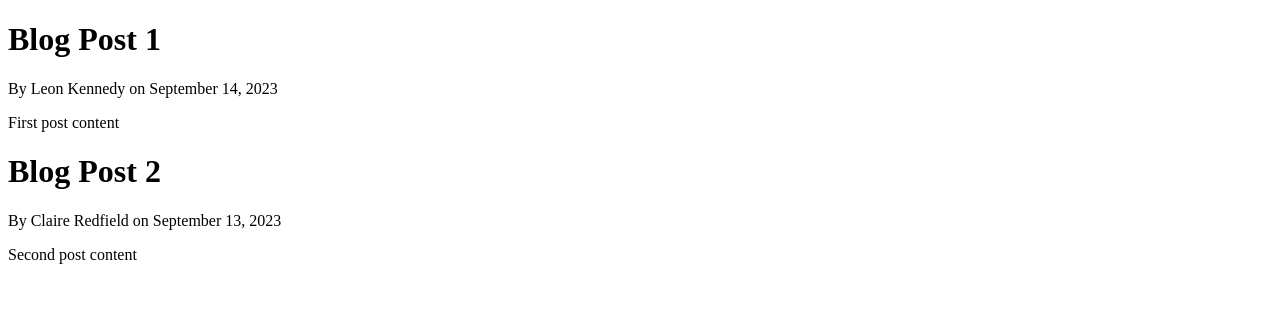
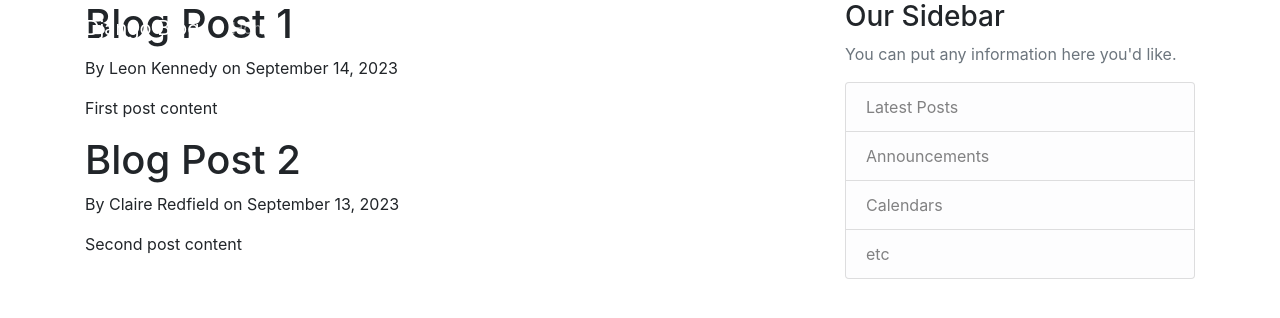
Before and after one commit to CandaceAndrews/Python-Django-Web-App, a Django app: page / in a window 1280 px wide. Shown: the top 318 px of the page. Run offline with Django 4.2, Linux system fonts and the light colour scheme; some libraries are stand-ins or nearby versions.

Commit message:
css for templates

```diff
--- a/blog/templates/blog/base.html
+++ b/blog/templates/blog/base.html
@@ -1,6 +1,13 @@
 <!DOCTYPE html>
 <html>
 <head>
+    <!-- Required meta tags -->
+    <meta charset="utf-8">
+    <meta name="viewport" content="width=device-width, initial-scale=1, shrink-to-fit=no">
+
+    <!-- Bootstrap CSS -->
+    <link rel="stylesheet" href="https://cdn.jsdelivr.net/npm/bootstrap@4.0.0/dist/css/bootstrap.min.css" integrity="sha384-Gn5384xqQ1aoWXA+058RXPxPg6fy4IWvTNh0E263XmFcJlSAwiGgFAW/dAiS6JXm" crossorigin="anonymous">
+
     {% if title %}
         <title>Django Blog - {{ title }}</title>
         {% else %}
@@ -8,6 +15,55 @@
     {% endif %}
 </head>
 <body>
-    {% block content %}{% endblock %}
+    <!-- Navigation Bar -->
+    <header class="site-header">
+        <nav class="navbar navbar-expand-md navbar-dark bg-steel fixed-top">
+            <div class="container">
+            <a class="navbar-brand mr-4" href="/">Django Blog</a>
+            <button class="navbar-toggler" type="button" data-toggle="collapse" data-target="#navbarToggle" aria-controls="navbarToggle" aria-expanded="false" aria-label="Toggle navigation">
+            <span class="navbar-toggler-icon"></span>
+            </button>
+            <div class="collapse navbar-collapse" id="navbarToggle">
+                <div class="navbar-nav mr-auto">
+                <a class="nav-item nav-link" href="/">Home</a>
+                <a class="nav-item nav-link" href="/about">About</a>
+                </div>
+                <!-- Navbar Right Side -->
+                <div class="navbar-nav">
+                <a class="nav-item nav-link" href="#">Login</a>
+                <a class="nav-item nav-link" href="#">Register</a>
+                </div>
+            </div>
+            </div>
+        </nav>
+    </header>
+
+    <!-- Content Block -->
+    <main role="main" class="container">
+    <div class="row">
+        <div class="col-md-8">
+        {% block content %}{% endblock %}
+        </div>
+        <div class="col-md-4">
+        <div class="content-section">
+            <h3>Our Sidebar</h3>
+            <p class='text-muted'>You can put any information here you'd like.
+            <ul class="list-group">
+                <li class="list-group-item list-group-item-light">Latest Posts</li>
+                <li class="list-group-item list-group-item-light">Announcements</li>
+                <li class="list-group-item list-group-item-light">Calendars</li>
+                <li class="list-group-item list-group-item-light">etc</li>
+            </ul>
+            </p>
+        </div>
+        </div>
+    </div>
+    </main>
+
+    <!-- Optional JavaScript -->
+    <!-- jQuery first, then Popper.js, then Bootstrap JS -->
+    <script src="https://code.jquery.com/jquery-3.2.1.slim.min.js" integrity="sha384-KJ3o2DKtIkvYIK3UENzmM7KCkRr/rE9/Qpg6aAZGJwFDMVNA/GpGFF93hXpG5KkN" crossorigin="anonymous"></script>
+    <script src="https://cdn.jsdelivr.net/npm/popper.js@1.12.9/dist/umd/popper.min.js" integrity="sha384-ApNbgh9B+Y1QKtv3Rn7W3mgPxhU9K/ScQsAP7hUibX39j7fakFPskvXusvfa0b4Q" crossorigin="anonymous"></script>
+    <script src="https://cdn.jsdelivr.net/npm/bootstrap@4.0.0/dist/js/bootstrap.min.js" integrity="sha384-JZR6Spejh4U02d8jOt6vLEHfe/JQGiRRSQQxSfFWpi1MquVdAyjUar5+76PVCmYl" crossorigin="anonymous"></script>
 </body>
 </html>
```
Also changed, not shown: blog/static/blog/main.css (added, +84 -0 lines).
